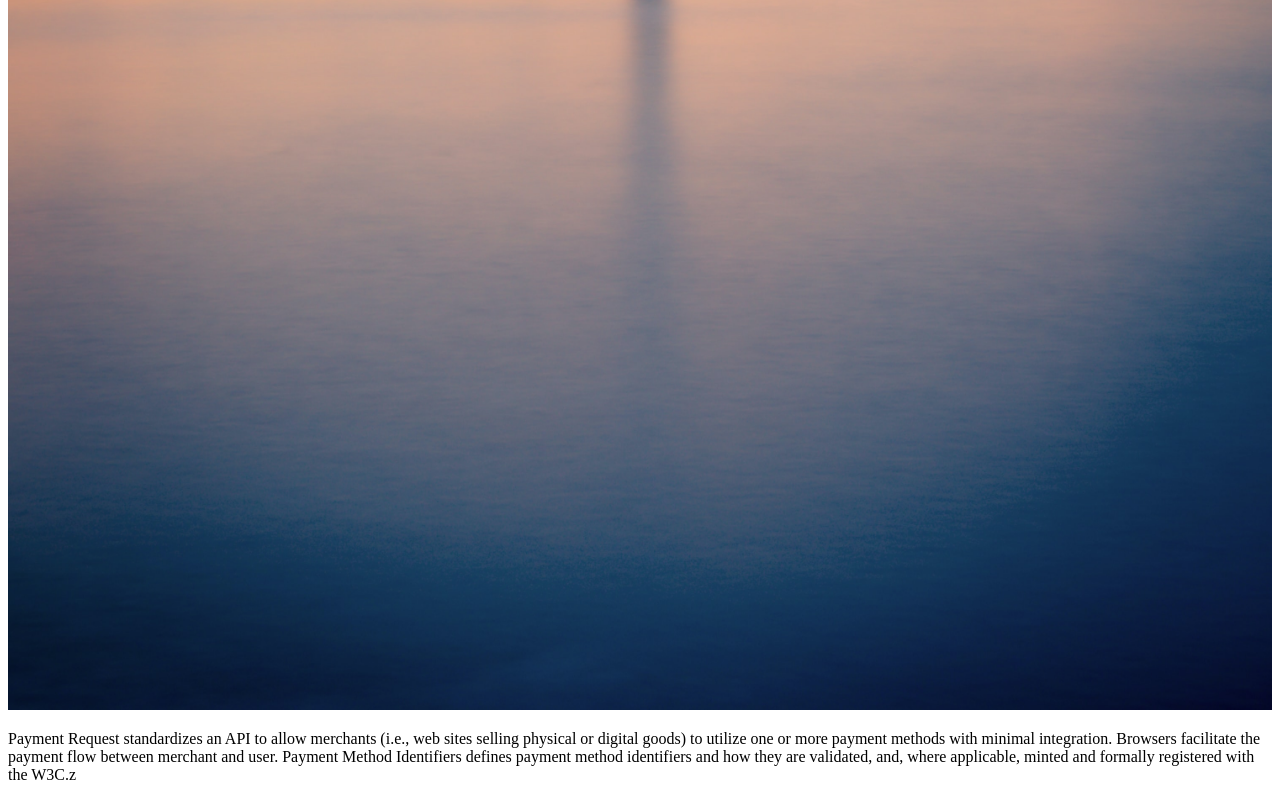
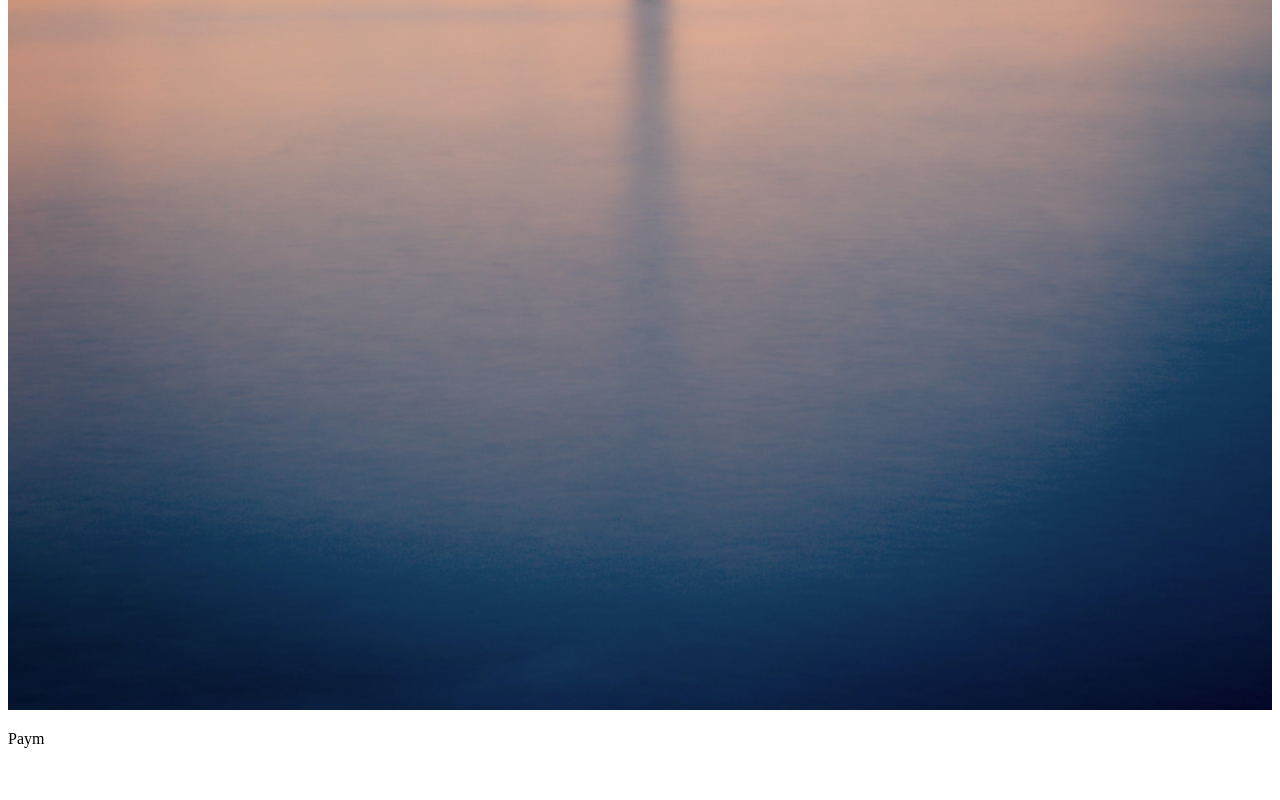
Before and after one commit to Yeonwook37/my-web-site, a plain HTML site: page 1.html in a window 1280 px wide. Shown: the part 1443-2243 px from the top of the page. After the commit the page ends 2207 px from the top, so only its background shows below. Drawn offline with Linux system fonts and the light colour scheme.

Commit message:
업데이트

```diff
--- a/1.html
+++ b/1.html
@@ -16,12 +16,5 @@
 <p style="margin-top:40px;">language for <strong>creating <u>web</u> pages</strong> and web applications
 
  <img src="seaoflight.jpg" width="100%">
-<P>Payment Request standardizes an API to allow merchants
- (i.e., web sites selling physical or digital goods)
- to utilize one or more payment methods with minimal
- integration. Browsers facilitate the payment flow
- between merchant and user. Payment Method Identifiers
- defines payment method identifiers and how they are validated,
- and, where applicable, minted and formally registered
- with the W3C.z</P>
+<P>Paym</P>
 </body>
```
Also changed, not shown: 2.html (+1 -8 lines), 3.html (+1 -8 lines), index.html (+1 -8 lines).
